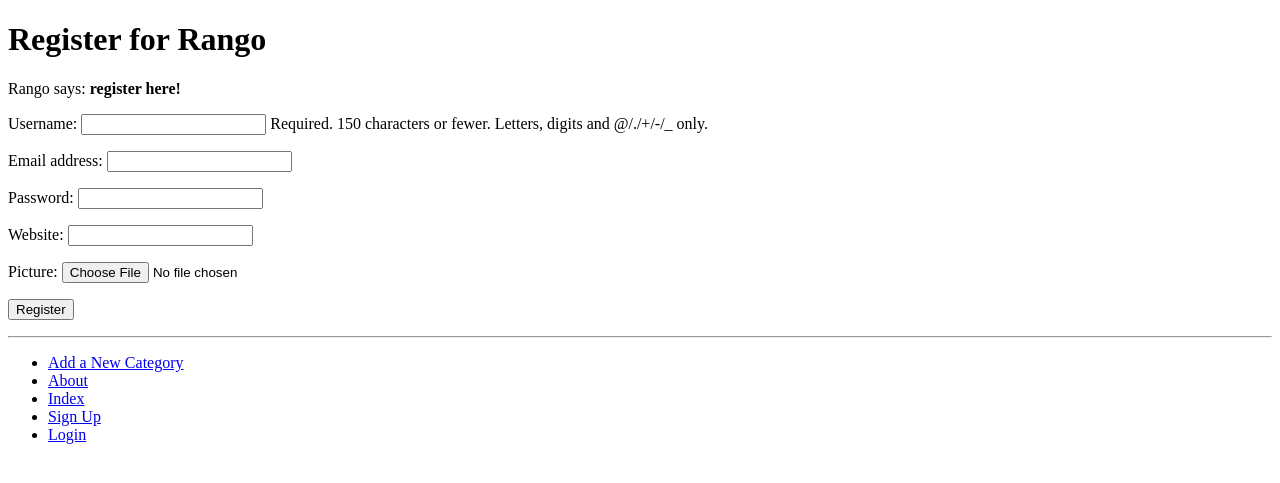
After one commit to JJJiaxuanLiu/tango_with_django_project, a Django app: page /rango/register/ in a window 1280 px wide. The commit adds this page. Shown: the top 483 px of the page. Run offline with Django 3.2, Linux system fonts and the light colour scheme; data comes from the database, SQL or seed files in the repository; both versions use the stored data as it was after the commit.

Commit message:
Chapter9 demo

```diff
--- a/rango/admin.py
+++ b/rango/admin.py
@@ -1,6 +1,7 @@
 from django.contrib import admin
 
 from rango.models import Category, Page
+from rango.models import UserProfile
 
 class PageAdmin(admin.ModelAdmin):
     list_display = ('title', 'category', 'url')
@@ -12,3 +13,4 @@ class CategoryAdmin(admin.ModelAdmin):
 
 admin.site.register(Category, CategoryAdmin)
 admin.site.register(Page, PageAdmin)
+admin.site.register(UserProfile)
--- a/rango/forms.py
+++ b/rango/forms.py
@@ -1,5 +1,7 @@
 from django import forms
 from rango.models import Page, Category
+from django.contrib.auth.models import User
+from rango.models import UserProfile
 
 class CategoryForm(forms.ModelForm):
     name = forms.CharField(max_length=128,
@@ -31,3 +33,18 @@ class PageForm(forms.ModelForm):
             cleaned_data['url'] = url
 
         return cleaned_data
+
+
+
+class UserForm(forms.ModelForm):
+    password = forms.CharField(widget=forms.PasswordInput())
+
+    class Meta:
+        model = User
+        fields = ('username', 'email', 'password',)
+
+
+class UserProfileForm(forms.ModelForm):
+    class Meta:
+        model = UserProfile
+        fields = ('website', 'picture',)
--- a/rango/models.py
+++ b/rango/models.py
@@ -1,5 +1,6 @@
 from django.db import models
 from django.template.defaultfilters import slugify
+from django.contrib.auth.models import User
 
 class Category(models.Model):
     name = models.CharField(max_length=128, unique=True)
@@ -25,3 +26,13 @@ class Page(models.Model):
 
     def __str__(self):
         return self.title
+
+
+class UserProfile(models.Model):
+    user = models.OneToOneField(User, on_delete=models.CASCADE)
+
+    website = models.URLField(blank=True)
+    picture = models.ImageField(upload_to='profile_images', blank=True)
+
+    def __str__(self):
+        return self.user.username
--- a/rango/urls.py
+++ b/rango/urls.py
@@ -9,4 +9,6 @@ urlpatterns = [
     path('category/<slug:category_name_slug>/', views.show_category, name='show_category'),
     path('add_category/', views.add_category, name='add_category'),
     path('category/<slug:category_name_slug>/add_page/', views.add_page, name='add_page'),
+    path('register/', views.register, name='register'),
+    path('login/', views.user_login, name='login'),
 ]
--- a/rango/views.py
+++ b/rango/views.py
@@ -7,6 +7,9 @@ from rango.forms import CategoryForm
 from django.shortcuts import redirect
 from django.urls import reverse
 from rango.forms import PageForm
+from rango.forms import UserForm, UserProfileForm
+from django.contrib.auth import authenticate, login
+
 
 def index(requset):
 
@@ -89,3 +92,59 @@ def add_page(request, category_name_slug):
 
     context_dict = {'form': form, 'category': category}
     return render(request, 'rango/add_page.html', context=context_dict)
+
+
+def register(request):
+    registered = False
+
+    if request.method == 'POST':
+        user_form = UserForm(request.POST)
+        profile_form = UserProfileForm(request.POST)
+
+        if user_form.is_valid() and profile_form.is_valid():
+            user = user_form.save()
+            user.set_password(user.password)
+            user.save()
+
+            profile = profile_form.save(commit=False)
+            profile.user = user
+
+            if 'picture' in request.FILES:
+                profile.picture = request.FILES['picture']
+            profile.save()
+            registered = True
+        else:
+            print(user_form.errors, profile_form.errors)
+    else:
+        user_form = UserForm()
+        profile_form = UserProfileForm()
+    return render(request,
+                    'rango/register.html',
+                    context = {'user_form': user_form,
+                                'profile_form': profile_form,
+                                'registered': registered})
+
+
+def user_login(request):
+
+    if request.method == 'POST':
+
+        username = request.POST.get('username')
+        password = request.POST.get('password')
+
+        user = authenticate(username=username, password=password)
+
+        if user:
+
+            if user.is_active:
+                login(request, user)
+                return redirect(reverse('rango:index'))
+            else:
+                return HttpResponse("Your Rango account is disabled.")
+        else:
+            print(f"Invalid login details: {username}, {password}")
+            return HttpResponse("Invalid login details supplied.")
+
+    else:
+
+        return render(request, 'rango/login.html')
--- a/templates/rango/base.html
+++ b/templates/rango/base.html
@@ -1,5 +1,6 @@
 <!DOCTYPE html>
 {% load staticfiles%}
+{% load rango_template_tags %}
 
 <html>
     <head lang="en">
@@ -15,7 +16,7 @@
     <body>
         <div>
             {% block body_block %}
-            {% endlock %}
+            {% endblock %}
         </div>
 
         <div>
@@ -30,6 +31,8 @@
                 <li><a href="{% url 'rango:add_category' %}">Add a New Category</a></li>
                 <li><a href="{% url 'rango:about' %}">About</a></li>
                 <li><a href="{% url 'rango:index' %}">Index</a></li>
+                <li><a href="{% url 'rango:register' %}">Sign Up</a></li>
+                <li><a href="{% url 'rango:login' %}">Login</a></li>
                 </li>
             </ul>
         </div>
--- a/templates/rango/categories.html
+++ b/templates/rango/categories.html
@@ -1,7 +1,4 @@
-<!DOCTYPE html>
 
-{% load staticfiles %}
-{% extends 'rango/base.html' %}
 
 <ul>
 {% if categories %}
--- /dev/null
+++ b/templates/rango/register.html
@@ -0,0 +1,26 @@
+{% extends 'rango/base.html' %}
+{% load staticfiles %}
+
+{% block title_block %}
+    Register
+{% endblock %}
+
+{% block body_block %}
+<h1>Register for Rango</h1>
+{% if registered %}
+Rango says: <strong>thank you for registering!</strong>
+<a href="{% url 'rango:index' %}">Return to the homepage.</a><br />
+{% else %}
+Rango says: <strong>register here!</strong><br />
+<form id="user_form" method="post" action="{% url 'rango:register' %}"
+        enctype="multipart/form-data">
+
+    {% csrf_token %}
+    {{ user_form.as_p }}
+    {{ profile_form.as_p }}
+
+
+    <input type="submit" name="submit" value="Register" />
+</form>
+{% endif %}
+{% endblock %}
```
Also changed, not shown: templates/rango/index.html (+8 -3 lines), templates/rango/login.html (added, +19 -0 lines), db.sqlite3, rango/migrations/0004_auto_20210730_0133.py (added).
